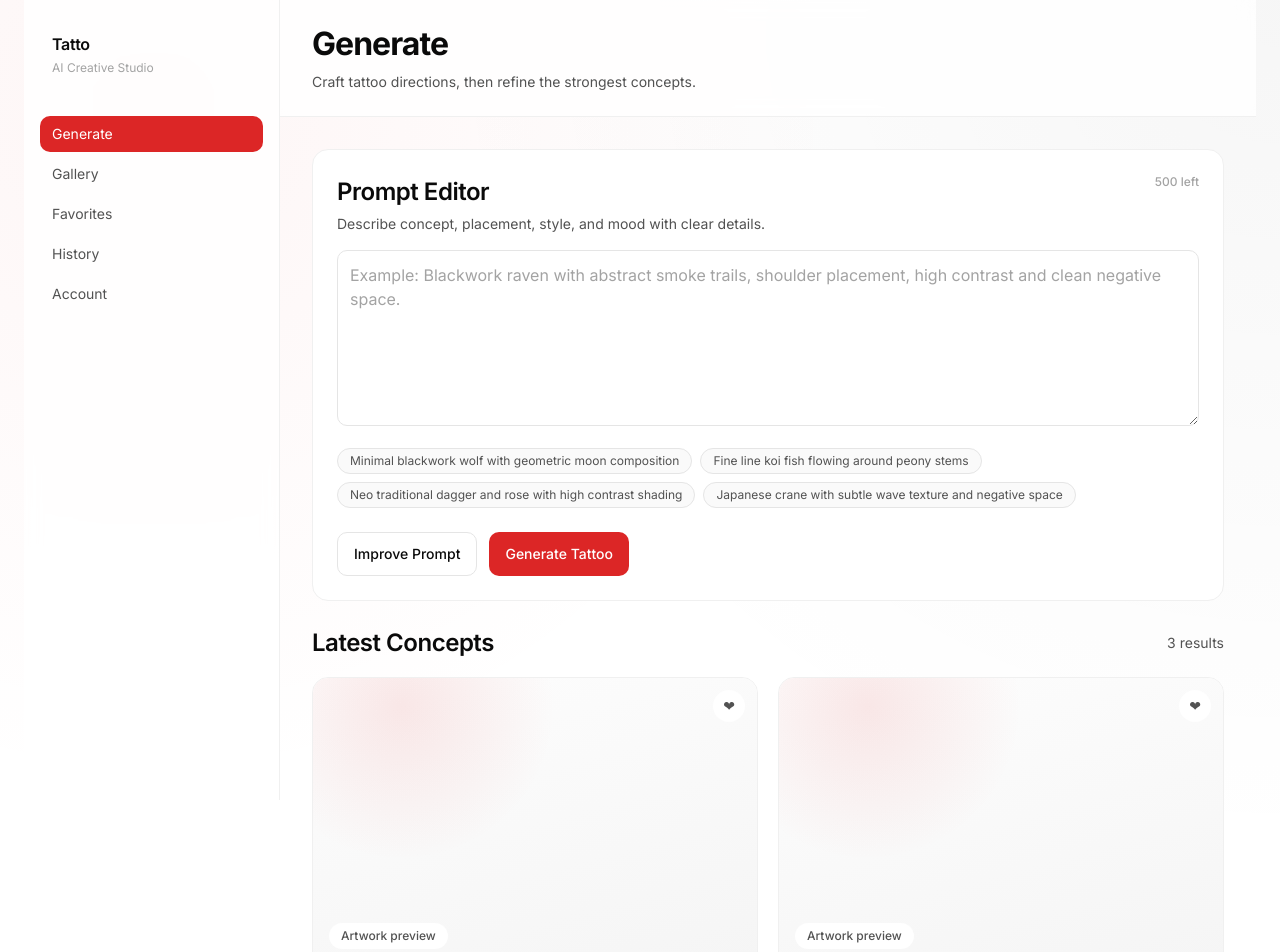
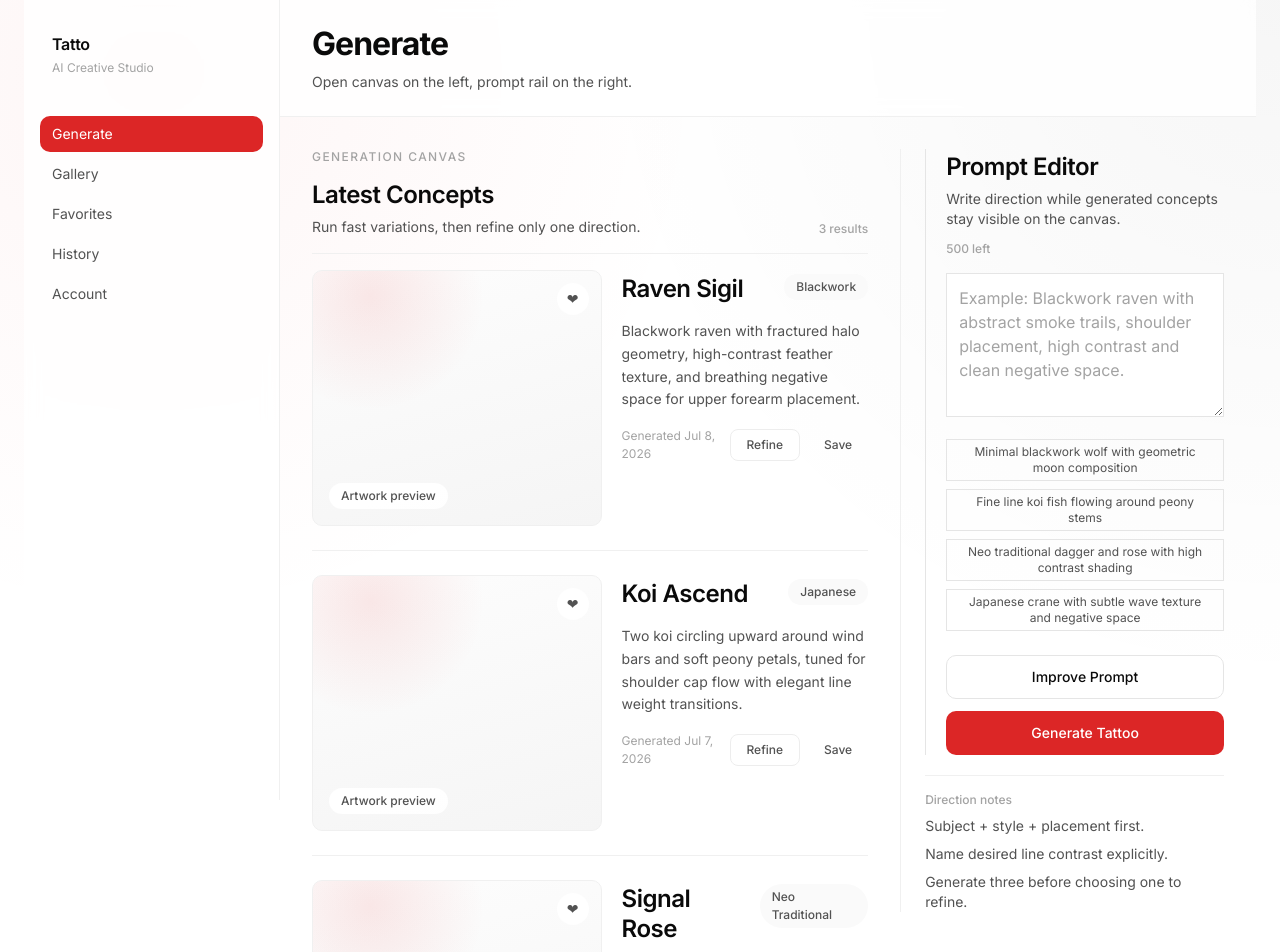
Before and after one commit to justaspetrauskas/ink-forge, a Next.js app: page /generator in a window 1280 px wide. Shown: the top 952 px of the page. Built offline with nearby package versions, Linux system fonts and the light colour scheme.

Commit message:
refactor generator and home pages for improved layout and user experience; enhance prompt editor functionality

```diff
--- a/app/generator/page.tsx
+++ b/app/generator/page.tsx
@@ -30,17 +30,21 @@ const tattoos = [
 
 export default function GeneratorPage(): ReactElement {
 	return (
-		<AppShell title="Generate" subtitle="Craft tattoo directions, then refine the strongest concepts.">
-			<div className="space-y-6">
-				<PromptEditor />
-
+		<AppShell title="Generate" subtitle="Open canvas on the left, prompt rail on the right.">
+			<div className="grid gap-8 xl:grid-cols-[1.58fr_0.92fr]">
 				<section className="space-y-4">
-					<div className="flex items-center justify-between">
-						<h2 className="text-[24px] font-semibold tracking-[-0.02em] text-[var(--text-primary)]">Latest Concepts</h2>
-						<p className="text-sm text-[var(--text-secondary)]">{tattoos.length} results</p>
+					<div className="border-b border-[var(--border-subtle)] pb-4">
+						<p className="text-xs font-medium uppercase tracking-[0.12em] text-[var(--text-tertiary)]">Generation canvas</p>
+						<div className="mt-3 flex flex-wrap items-end justify-between gap-3">
+							<div>
+								<h2 className="text-[24px] font-semibold tracking-[-0.02em] text-[var(--text-primary)]">Latest Concepts</h2>
+								<p className="mt-1 text-sm text-[var(--text-secondary)]">Run fast variations, then refine only one direction.</p>
+							</div>
+							<p className="text-xs font-medium text-[var(--text-tertiary)]">{tattoos.length} results</p>
+						</div>
 					</div>
 
-					<div className="grid gap-5 xl:grid-cols-2">
+					<div className="space-y-6">
 						{tattoos.map((tattoo) => (
 							<TattooCard
 								key={tattoo.title}
@@ -52,6 +56,19 @@ export default function GeneratorPage(): ReactElement {
 						))}
 					</div>
 				</section>
+
+				<aside className="space-y-5 border-t border-[var(--border-subtle)] pt-5 xl:sticky xl:top-6 xl:h-fit xl:border-l xl:border-t-0 xl:pl-6 xl:pt-0">
+					<PromptEditor mode="rail" />
+
+					<div className="border-t border-[var(--border-subtle)] pt-4">
+						<p className="text-xs font-medium text-[var(--text-tertiary)]">Direction notes</p>
+						<ul className="mt-2 space-y-2 text-sm text-[var(--text-secondary)]">
+							<li>Subject + style + placement first.</li>
+							<li>Name desired line contrast explicitly.</li>
+							<li>Generate three before choosing one to refine.</li>
+						</ul>
+					</div>
+				</aside>
 			</div>
 		</AppShell>
 	);
--- a/components/ui/organisms/prompt-editor.tsx
+++ b/components/ui/organisms/prompt-editor.tsx
@@ -14,17 +14,26 @@ const suggestedPrompts = [
   "Japanese crane with subtle wave texture and negative space"
 ];
 
-export function PromptEditor(): ReactElement {
+type PromptEditorProps = {
+  mode?: "full" | "rail";
+};
+
+export function PromptEditor({ mode = "full" }: PromptEditorProps): ReactElement {
   const [prompt, setPrompt] = useState("");
 
   const remainingCharacters = useMemo(() => MAX_PROMPT_LENGTH - prompt.length, [prompt.length]);
+  const isRail = mode === "rail";
 
   return (
-    <section className="rounded-[16px] border border-[var(--border-subtle)] bg-[var(--bg-main)] p-6 shadow-[var(--shadow-md)]">
+    <section className={isRail ? "border-l border-[var(--border-medium)] pl-5" : "border-t border-[var(--border-subtle)] pt-5"}>
       <div className="flex flex-wrap items-start justify-between gap-3">
         <div>
           <h2 className="text-[24px] font-semibold tracking-[-0.02em] text-[var(--text-primary)]">Prompt Editor</h2>
-          <p className="mt-1 text-sm text-[var(--text-secondary)]">Describe concept, placement, style, and mood with clear details.</p>
+          <p className="mt-1 text-sm text-[var(--text-secondary)]">
+            {isRail
+              ? "Write direction while generated concepts stay visible on the canvas."
+              : "Describe concept, placement, style, and mood with clear details."}
+          </p>
         </div>
         <p className="text-xs font-medium text-[var(--text-tertiary)]">{remainingCharacters} left</p>
       </div>
@@ -34,7 +43,10 @@ export function PromptEditor(): ReactElement {
         value={prompt}
         onChange={(event) => setPrompt(event.target.value.slice(0, MAX_PROMPT_LENGTH))}
         placeholder="Example: Blackwork raven with abstract smoke trails, shoulder placement, high contrast and clean negative space."
-        className="mt-4 h-44 w-full rounded-[10px] border border-[var(--border-medium)] bg-[var(--bg-main)] p-3 text-[16px] text-[var(--text-primary)] placeholder:text-[var(--text-tertiary)] focus:border-[var(--accent)] focus:outline-none focus:shadow-[var(--focus-ring)]"
+        className={[
+          "mt-4 w-full border border-[var(--border-medium)] bg-[var(--bg-main)] p-3 text-[16px] text-[var(--text-primary)] placeholder:text-[var(--text-tertiary)] focus:border-[var(--accent)] focus:outline-none focus:shadow-[var(--focus-ring)]",
+          isRail ? "h-36" : "h-44"
+        ].join(" ")}
       />
 
       <div className="mt-4 flex flex-wrap gap-2">
@@ -43,7 +55,7 @@ export function PromptEditor(): ReactElement {
             key={item}
             type="button"
             onClick={() => setPrompt(item)}
-            className="rounded-full border border-[var(--border-medium)] bg-[var(--bg-surface)] px-3 py-1 text-xs text-[var(--text-secondary)] transition-colors duration-150 hover:bg-[var(--bg-raised)]"
+            className="border border-[var(--border-medium)] px-3 py-1 text-xs text-[var(--text-secondary)] transition-colors duration-150 hover:bg-[var(--bg-surface)]"
           >
             {item}
           </button>
@@ -51,10 +63,10 @@ export function PromptEditor(): ReactElement {
       </div>
 
       <div className="mt-6 flex flex-wrap gap-3">
-        <Button type="button" variant="secondary" className="w-full sm:w-auto">
+        <Button type="button" variant="secondary" className={isRail ? "w-full" : "w-full sm:w-auto"}>
           Improve Prompt
         </Button>
-        <Button type="button" className="w-full sm:w-auto">
+        <Button type="button" className={isRail ? "w-full" : "w-full sm:w-auto"}>
           Generate Tattoo
         </Button>
       </div>
--- a/components/ui/organisms/tattoo-card.tsx
+++ b/components/ui/organisms/tattoo-card.tsx
@@ -11,8 +11,9 @@ type TattooCardProps = {
 
 export function TattooCard({ title, style, prompt, generatedAt }: TattooCardProps): ReactElement {
   return (
-    <article className="group overflow-hidden rounded-[16px] border border-[var(--border-subtle)] bg-[var(--bg-main)] shadow-[var(--shadow-md)] transition-all duration-200 ease-out hover:-translate-y-1 hover:shadow-[var(--shadow-lg)]">
-      <div className="relative h-72 border-b border-[var(--border-subtle)] bg-[radial-gradient(circle_at_20%_10%,color-mix(in_srgb,var(--accent)_10%,transparent),transparent_35%),linear-gradient(165deg,var(--art-canvas-a),var(--art-canvas-b))]">
+    <article className="group border-b border-[var(--border-subtle)] pb-6">
+      <div className="grid gap-5 lg:grid-cols-[1.08fr_0.92fr] lg:items-start">
+        <div className="relative h-64 overflow-hidden rounded-[10px] border border-[var(--border-subtle)] bg-[radial-gradient(circle_at_20%_10%,color-mix(in_srgb,var(--accent)_10%,transparent),transparent_35%),linear-gradient(165deg,var(--art-canvas-a),var(--art-canvas-b))]">
           <button
             type="button"
             aria-label="Favorite tattoo"
@@ -26,17 +27,17 @@ export function TattooCard({ title, style, prompt, generatedAt }: TattooCardProp
           </p>
         </div>
 
-      <div className="space-y-4 p-6">
+        <div className="space-y-4 lg:pt-1">
           <div className="flex items-start justify-between gap-3">
             <h3 className="text-[24px] font-semibold leading-tight tracking-[-0.02em] text-[var(--text-primary)]">{title}</h3>
             <span className="rounded-full bg-[var(--bg-surface)] px-3 py-1 text-[12px] font-medium text-[var(--text-secondary)]">{style}</span>
           </div>
 
-        <p className="line-clamp-3 text-sm leading-relaxed text-[var(--text-secondary)]">{prompt}</p>
+          <p className="line-clamp-4 text-sm leading-relaxed text-[var(--text-secondary)]">{prompt}</p>
 
           <div className="flex items-center justify-between text-[12px] text-[var(--text-tertiary)]">
             <span>{generatedAt}</span>
-          <div className="flex gap-2 opacity-0 transition-opacity duration-150 group-hover:opacity-100">
+            <div className="flex gap-2 opacity-100 transition-opacity duration-150 lg:opacity-70 lg:group-hover:opacity-100">
               <Button type="button" variant="secondary" className="h-8 rounded-[8px] px-3 text-xs">
                 Refine
               </Button>
@@ -46,6 +47,7 @@ export function TattooCard({ title, style, prompt, generatedAt }: TattooCardProp
             </div>
           </div>
         </div>
+      </div>
     </article>
   );
 }
```
Also changed, not shown: app/home/page.tsx (+82 -53 lines). Lines whose indentation alone changed are shown as unchanged.
